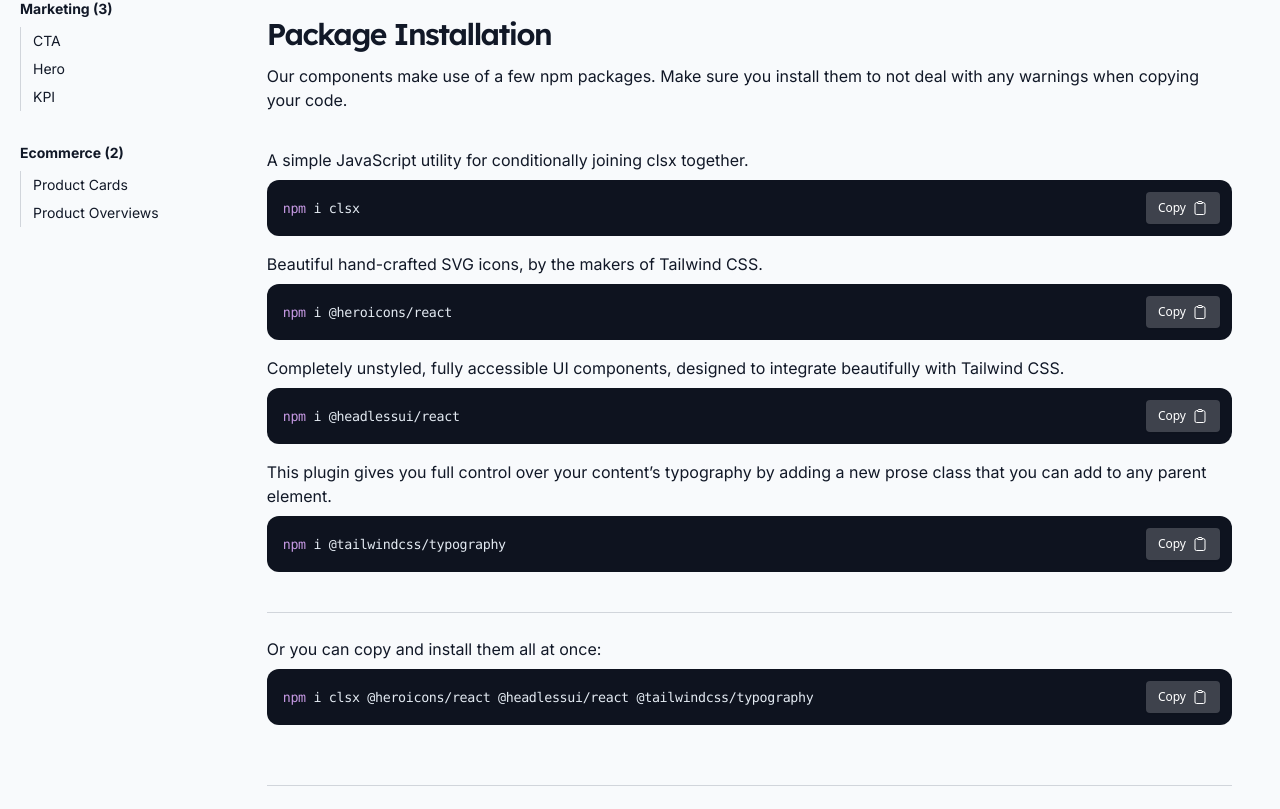
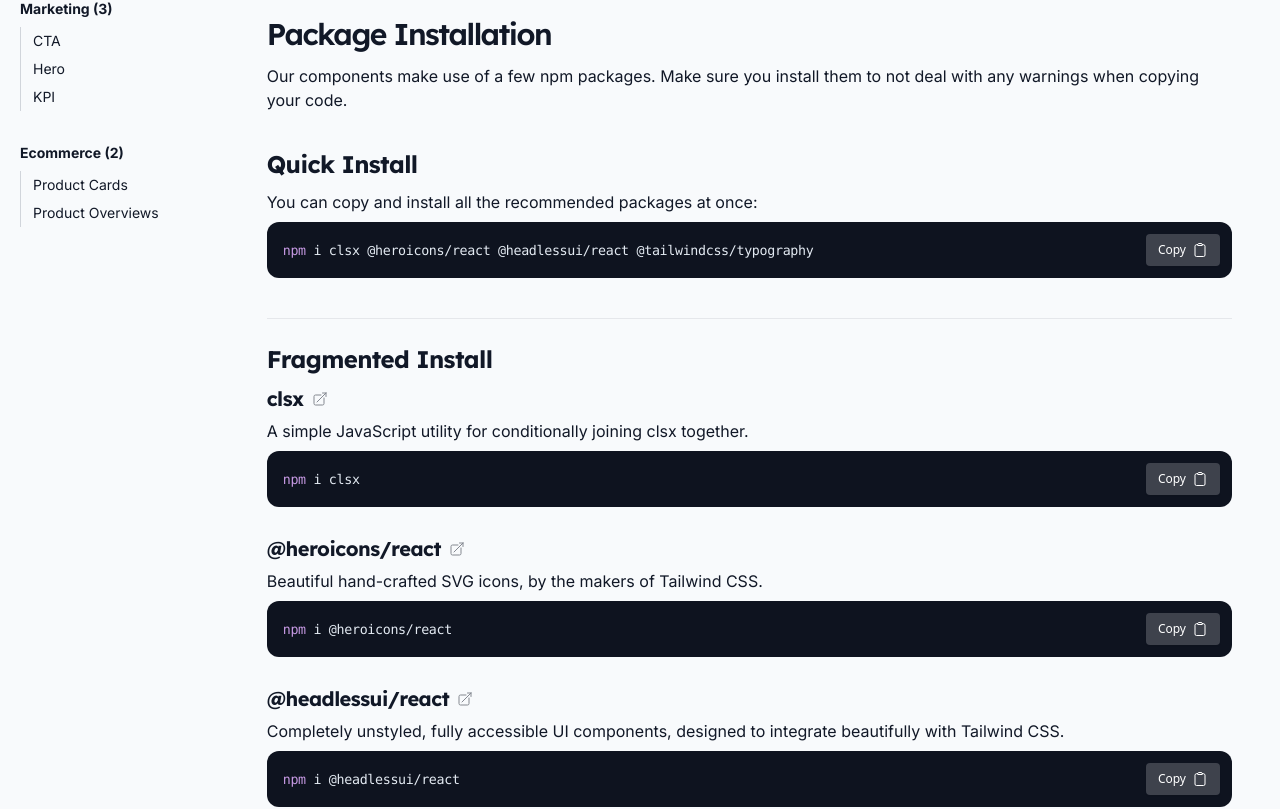
Before and after one commit to kiko-g/bagr-ui, a Next.js app: page /config in a window 1280 px wide. Shown: the part 578-1387 px from the top of the page. Built offline with nearby package versions, Linux system fonts and the light colour scheme.

Commit message:
config page better ui

```diff
--- a/components/utils/Headings.tsx
+++ b/components/utils/Headings.tsx
@@ -1,23 +1,26 @@
-import React from "react"
+import React, { HTMLAttributes } from "react"
 import clsx from "clsx"
 import { Lexend } from "next/font/google"
 import { LinkIcon } from "@heroicons/react/24/outline"
 
 const lexend = Lexend({ subsets: ["latin"] })
 
-type Props = {
+type Props = HTMLAttributes<HTMLHeadingElement> & {
   children: React.ReactNode
   slideTo?: string
+  noMargin?: boolean
   withDivider?: boolean
 }
 
-function H1({ children, slideTo, withDivider }: Props) {
+function H1({ children, slideTo, noMargin, withDivider, ...props }: Props) {
   const heading = (
     <h1
+      {...props}
       className={clsx(
         lexend.className,
+        noMargin ? "mb-0" : "mb-4",
         withDivider && "border-b border-gray-300 pb-3 dark:border-white/10",
-        "mb-4 flex flex-wrap items-center text-xl font-bold tracking-tighter md:text-2xl lg:text-3xl lg:tracking-tight xl:text-4xl 2xl:text-5xl",
+        "flex flex-wrap items-center text-xl font-bold tracking-tighter md:text-2xl lg:text-3xl lg:tracking-tight xl:text-4xl 2xl:text-5xl",
       )}
     >
       {children}
@@ -36,13 +39,15 @@ function H1({ children, slideTo, withDivider }: Props) {
   )
 }
 
-function H2({ children, slideTo, withDivider }: Props) {
+function H2({ children, slideTo, noMargin, withDivider, ...props }: Props) {
   const heading = (
     <h2
+      {...props}
       className={clsx(
         lexend.className,
+        noMargin ? "mb-0" : "mb-3",
         withDivider && "border-b border-gray-300 pb-2.5 dark:border-white/10",
-        "mb-3 flex flex-wrap items-center text-lg font-bold tracking-tighter md:text-xl lg:text-2xl lg:tracking-tight xl:text-3xl 2xl:text-4xl",
+        "flex flex-wrap items-center text-lg font-bold tracking-tighter md:text-xl lg:text-2xl lg:tracking-tight xl:text-3xl 2xl:text-4xl",
       )}
     >
       {children}
@@ -61,13 +66,15 @@ function H2({ children, slideTo, withDivider }: Props) {
   )
 }
 
-function H3({ children, slideTo, withDivider }: Props) {
+function H3({ children, slideTo, noMargin, withDivider, ...props }: Props) {
   const heading = (
     <h3
+      {...props}
       className={clsx(
         lexend.className,
+        noMargin ? "mb-0" : "mb-2.5",
         withDivider && "border-b border-gray-300 pb-2 dark:border-white/10",
-        "mb-2.5 flex flex-wrap items-center text-base font-bold tracking-tighter md:text-lg lg:text-xl lg:tracking-tight xl:text-2xl 2xl:text-3xl",
+        "flex flex-wrap items-center text-base font-bold tracking-tighter md:text-lg lg:text-xl lg:tracking-tight xl:text-2xl 2xl:text-3xl",
       )}
     >
       {children}
@@ -86,13 +93,15 @@ function H3({ children, slideTo, withDivider }: Props) {
   )
 }
 
-function H4({ children, slideTo, withDivider }: Props) {
+function H4({ children, slideTo, noMargin, withDivider, ...props }: Props) {
   const heading = (
     <h4
+      {...props}
       className={clsx(
         lexend.className,
+        noMargin ? "mb-0" : "mb-2",
         withDivider && "border-b border-gray-300 pb-1.5 dark:border-white/10",
-        "mb-2 flex flex-wrap items-center text-sm font-bold tracking-tighter md:text-base lg:text-lg lg:tracking-tight xl:text-xl 2xl:text-2xl",
+        "flex flex-wrap items-center text-sm font-bold tracking-tighter md:text-base lg:text-lg lg:tracking-tight xl:text-xl 2xl:text-2xl",
       )}
     >
       {children}
@@ -111,13 +120,15 @@ function H4({ children, slideTo, withDivider }: Props) {
   )
 }
 
-function H5({ children, slideTo, withDivider }: Props) {
+function H5({ children, slideTo, noMargin, withDivider, ...props }: Props) {
   const heading = (
     <h5
+      {...props}
       className={clsx(
         lexend.className,
+        noMargin ? "mb-0" : "mb-1.5",
         withDivider && "border-b border-gray-300 pb-1 dark:border-white/10",
-        "mb-1.5 flex flex-wrap items-center text-sm font-bold tracking-tighter md:text-sm lg:text-base lg:tracking-tight xl:text-lg 2xl:text-xl",
+        "flex flex-wrap items-center text-sm font-bold tracking-tighter md:text-sm lg:text-base lg:tracking-tight xl:text-lg 2xl:text-xl",
       )}
     >
       {children}
@@ -136,13 +147,15 @@ function H5({ children, slideTo, withDivider }: Props) {
   )
 }
 
-function H6({ children, slideTo, withDivider }: Props) {
+function H6({ children, slideTo, noMargin, withDivider, ...props }: Props) {
   const heading = (
     <h6
+      {...props}
       className={clsx(
         lexend.className,
+        noMargin ? "mb-0" : "mb-1",
         withDivider && "border-b border-gray-300 pb-0.5 dark:border-white/10",
-        "mb-1 flex flex-wrap items-center text-xs font-bold tracking-tighter md:text-sm lg:text-base lg:tracking-tight xl:text-lg 2xl:text-xl",
+        "flex flex-wrap items-center text-xs font-bold tracking-tighter md:text-sm lg:text-base lg:tracking-tight xl:text-lg 2xl:text-xl",
       )}
     >
       {children}
--- a/pages/config.tsx
+++ b/pages/config.tsx
@@ -5,6 +5,8 @@ import { Lexend } from "next/font/google"
 import { Layout } from "@/components/Layout"
 import { CodeShowcaseDirect } from "@/components/CodeShowcaseDirect"
 import { CodeShowcaseFromAPI } from "@/components/CodeShowcaseFromAPI"
+import { H3, H4 } from "@/components/utils/Headings"
+import { ArrowTopRightOnSquareIcon } from "@heroicons/react/24/outline"
 
 const lexend = Lexend({ subsets: ["latin"] })
 
@@ -73,21 +75,31 @@ export default function Config() {
           copying your code.
         </p>
 
-        <div className="space-y-2 border-b border-gray-300 py-6 dark:border-white/10">
-          {npmPackages.map((npmPackage, npmPackageIdx) => (
-            <div key={`npm-package-${npmPackageIdx}`}>
-              <p className="mb-2">{npmPackage.description}</p>
-              <CodeShowcaseDirect code={`npm i ${npmPackage.name}`} language="bash" />
-            </div>
-          ))}
-        </div>
-
         <div className="py-6">
-          <p className="mb-2">Or you can copy and install them all at once:</p>
+          <H3>Quick Install</H3>
+          <p className="mb-2">You can copy and install all the recommended packages at once:</p>
           <CodeShowcaseDirect
             code={`npm i ${npmPackages.map((npmPackage) => npmPackage.name).join(" ")}`}
             language="bash"
           />
+        </div>
+
+        <div className="border-t py-6">
+          <H3>Fragmented Install</H3>
+          <ul className="flex flex-col gap-y-3">
+            {npmPackages.map((npmPackage, npmPackageIdx) => (
+              <li key={`npm-package-${npmPackageIdx}`}>
+                <div className="mb-1.5 flex items-center gap-2">
+                  <H4 noMargin>{npmPackage.name}</H4>
+                  <a href={`https://www.npmjs.com/package/${npmPackage.name}`} target="_blank">
+                    <ArrowTopRightOnSquareIcon className="h-4 w-4 opacity-50" />
+                  </a>
+                </div>
+                <p className="mb-2">{npmPackage.description}</p>
+                <CodeShowcaseDirect code={`npm i ${npmPackage.name}`} language="bash" />
+              </li>
+            ))}
+          </ul>
         </div>
       </section>
 
--- a/tailwind.config.js
+++ b/tailwind.config.js
@@ -52,8 +52,8 @@ module.exports = {
     xxs: "0.6rem",
   },
   plugins: [
+    require("tailwind-scrollbar"), // npm i --save-dev tailwind-scrollbar
     require("@tailwindcss/forms"), // npm i --save-dev @tailwindcss/forms
     require("@tailwindcss/typography"), // npm i --save-dev @tailwindcss/typography
-    require("tailwind-scrollbar"), // npm i --save-dev tailwind-scrollbar
   ],
 }
```
